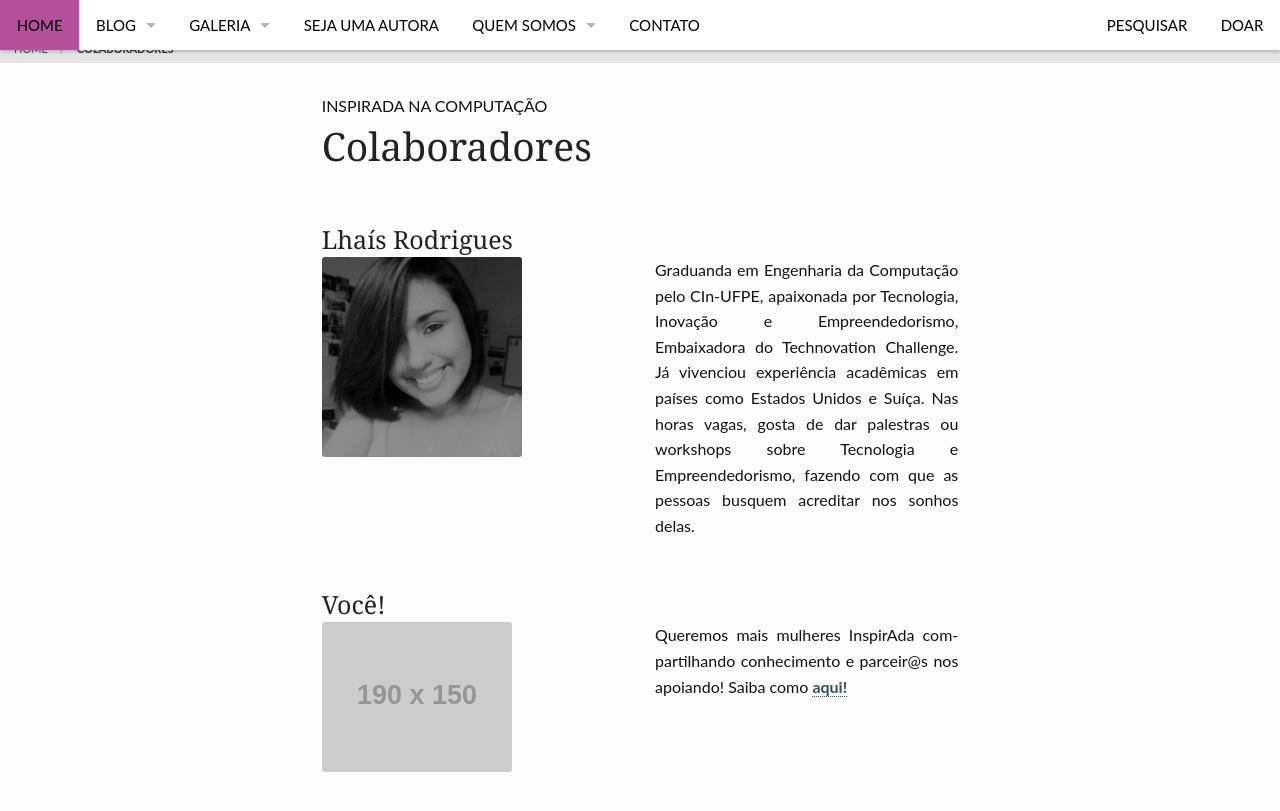
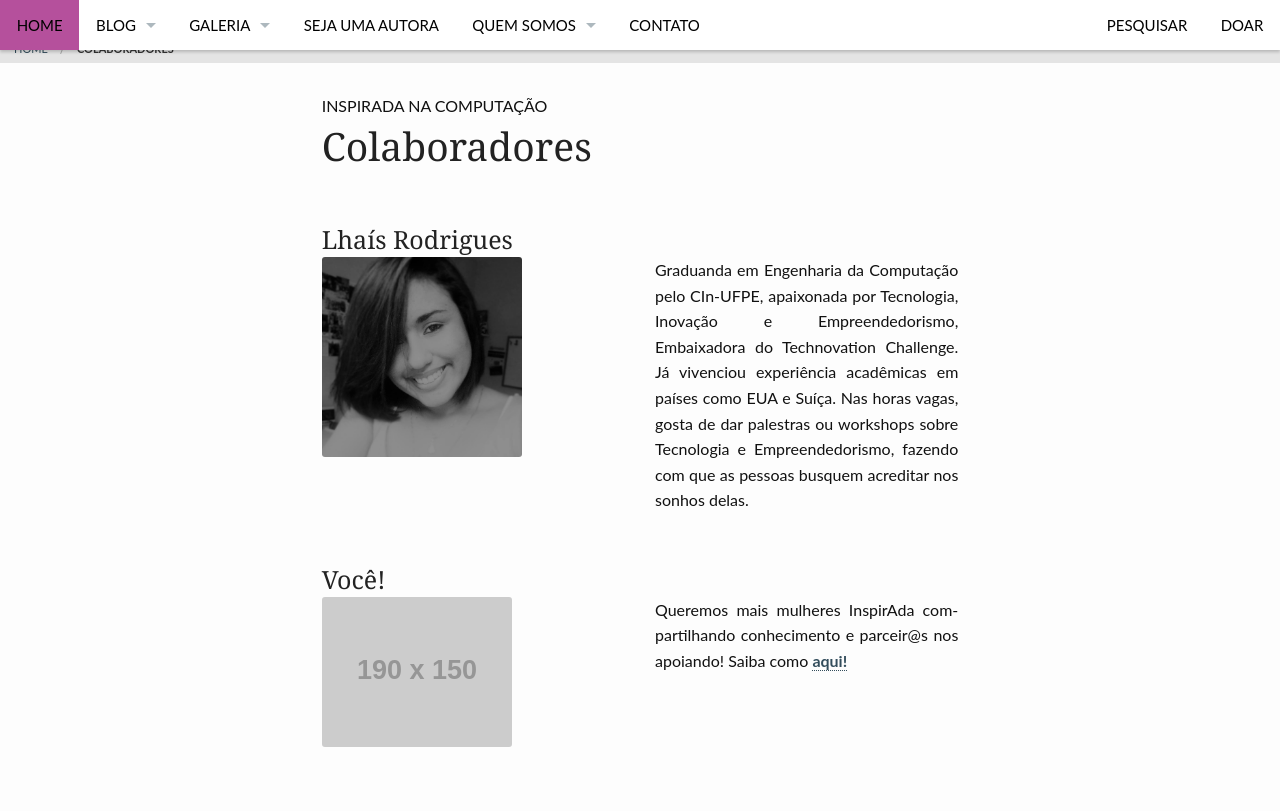
Before and after one commit to inspiradanacomputacao/inspiradanacomputacao.github.io, a Jekyll site: the page built from pages/colaboradores.md, in a window 1280 px wide and 900 px high, scrolled down 326 px. Shown: the top 811 px of the window. Built offline with Jekyll 4.4.1, drawn with Linux system fonts in a browser that asks for light colours.

Commit message:
minibio lhais

```diff
--- a/pages/colaboradores.md
+++ b/pages/colaboradores.md
@@ -22,7 +22,7 @@ header:
       </div>
     <div class="large-6 columns">
         <p align="justify">
-          Graduanda em Engenharia da Computação pelo CIn-UFPE, apaixonada por Tecnologia, Inovação e Empreendedorismo, Embaixadora do Technovation Challenge. Já vivenciou experiência acadêmicas em países como Estados Unidos e Suíça. Nas horas vagas, gosta de dar palestras ou workshops sobre Tecnologia e Empreendedorismo, fazendo com que as pessoas busquem acreditar nos sonhos delas.
+          Graduanda em Engenharia da Computação pelo CIn-UFPE, apaixonada por Tecnologia, Inovação e Empreendedorismo, Embaixadora do Technovation Challenge. Já vivenciou experiência acadêmicas em países como EUA e Suíça. Nas horas vagas, gosta de dar palestras ou workshops sobre Tecnologia e Empreendedorismo, fazendo com que as pessoas busquem acreditar nos sonhos delas.
         </p>
     </div>
   </div>
```
